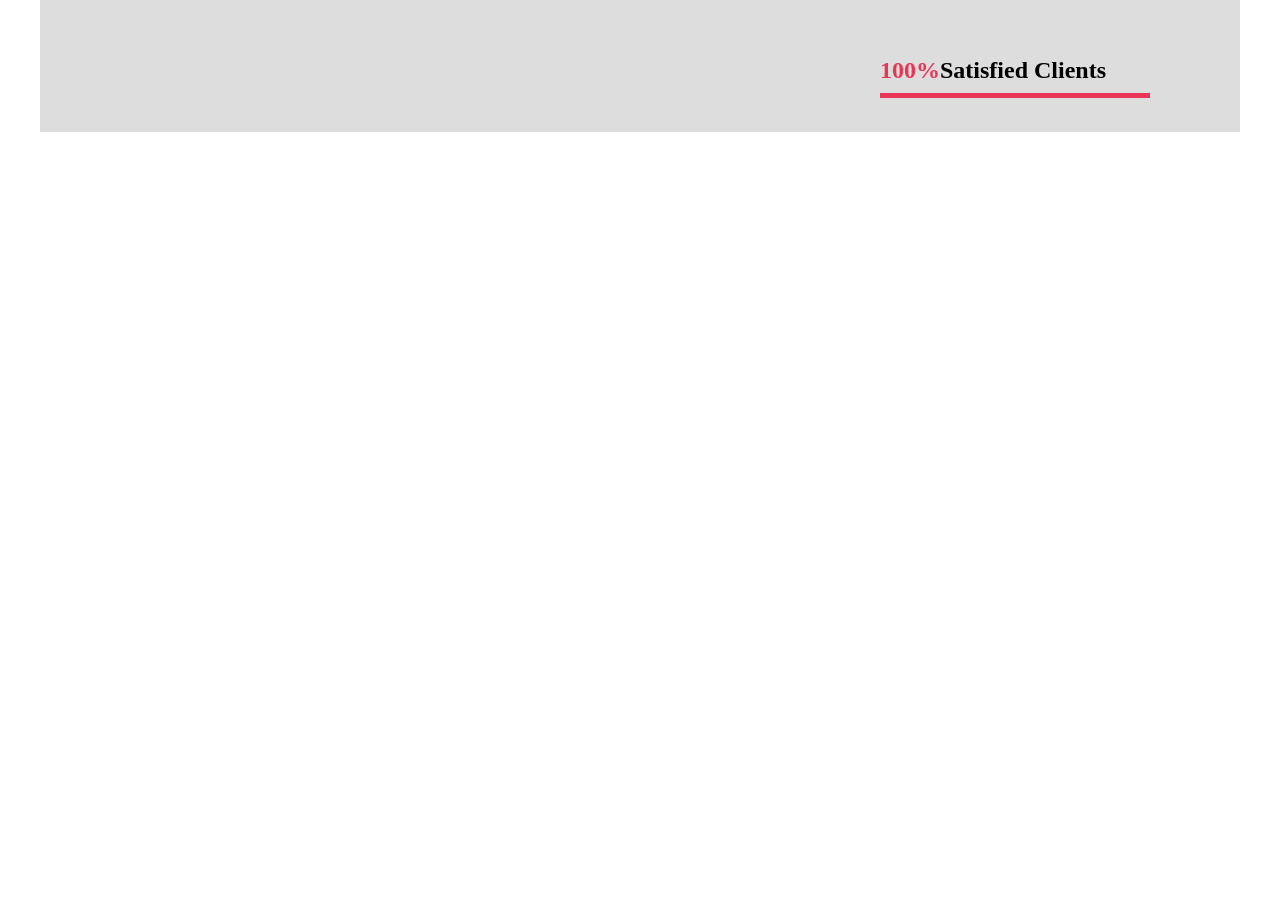
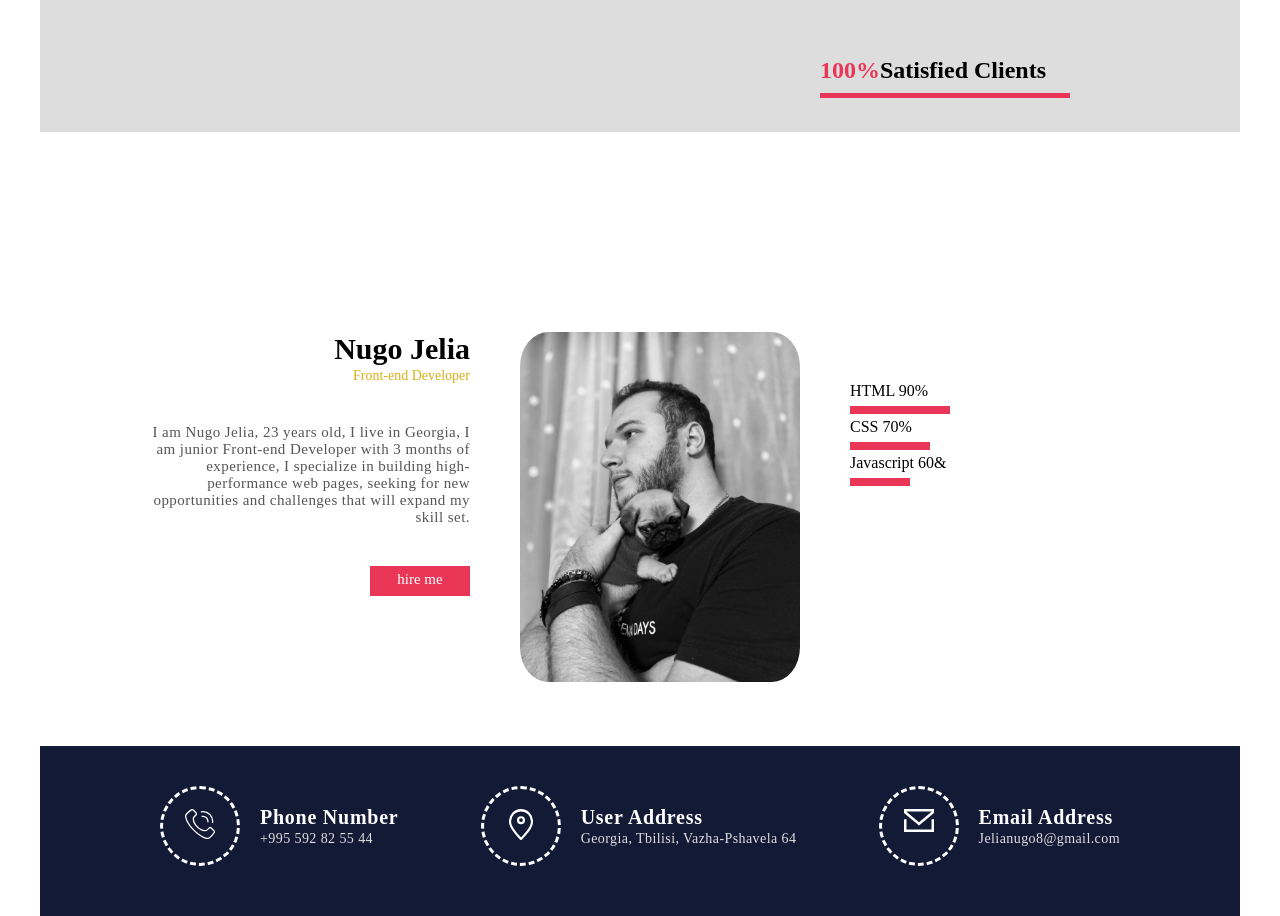
Before and after one commit to Duudaa004/finals-, a plain HTML site: page index.html in a window 1280 px wide. Shown: the part 568-1484 px from the top of the page. Before the commit the page ends 800 px from the top, so only its background shows below. Drawn offline with Linux system fonts and the light colour scheme.

Commit message:
add second section

```diff
--- a/index.html
+++ b/index.html
@@ -55,6 +55,66 @@
             <h3><span class="main_footer_span">100%</span>Satisfied Clients</h3>
         </div>
     </section>
+    <section class="second_section">
+        <div class="second_section_div " >
+            <div class="resume_div">
+                <h2>Nugo Jelia</h2>
+                <span class="resume_span">Front-end Developer</span>
+                <p class="resume">I am Nugo Jelia, 23 years old, I live in Georgia, I am junior Front-end Developer with 3 months of experience, I specialize in building high-performance web pages, seeking for new opportunities and challenges that will expand my skill set.</p>
+                <a href="index.html" class="hire">
+                    <div class="hire_button">
+                        <span>hire me</span>
+                    </div>
+                </a>
+            </div>
+            <div>
+                <img src="./images/img1.jpg" alt="main image" class="slide">
+            </div>
+            <div class="stats_container">
+                <div class="hidden">
+                <div class="html">
+                    <span class="stat">HTML 90%</span>
+                </div>
+                <div class="css">
+                    <span class="stat">CSS 70%</span>
+                </div>
+                <div class="js">
+                    <span class="stat">Javascript 60&</span>
+                </div>
+                </div>
+            </div>
+        </div>
+        <div class="second_footer">
+            <div class="contact_info">
+                <div class="icon">
+                    <img src="./images/phone.svg" alt="phone logo">
+                </div>
+                <div>
+                    <h4 class="second_footer_info">Phone Number</h2>
+                    <span class="second_footer_span">+995 592 82 55 44</span>
+                </div>
+            </div>
+            <div class="contact_info">
+                <div class="icon">
+                 <img src="./images/location.svg" alt="location icon">
+                </div>
+                <div>
+                <h4 class="second_footer_info">User Address</h4>
+                <span class="second_footer_span">Georgia, Tbilisi, Vazha-Pshavela 64</span>
+                </div>
+
+            </div>
+            <div class="contact_info">
+                <div  class="icon">
+                <img src="./images/email.svg" alt="email icon">
+                </div>
+                <div>
+                <h4 class="second_footer_info">Email Address</h4>
+                <span class="second_footer_span">Jelianugo8@gmail.com</span>
+                </div>
+            </div>
+        </div>
+    </section>
     <script src="script.js"></script>
 </body>
 </html>
--- a/script.js
+++ b/script.js
@@ -35,3 +35,17 @@ function nextSlide(){
     slideIndex++;
     showSlide(slideIndex);
 }
+
+
+const observer = new IntersectionObserver((entries) => {
+    entries.forEach((entry) => {
+        console.log(entry)
+        if (entry.isIntersecting) {
+            entry.target.classList.add('show');
+        }else {
+            entry.target.classList.remove('show');
+        }
+    });
+});
+const hiddenElements = document.querySelectorAll('.hidden');
+hiddenElements.forEach((el) =>  observer.observe(el));
--- a/style.css
+++ b/style.css
@@ -151,14 +151,161 @@ h3{
 .main_footer{
     margin-top: 60px;
     display: inline-block;
-    margin-left: 70%;
+    margin-left: 65%;
     margin-bottom: 30px;
 }
 
 .main_footer::after {
     content: "";
-    width: 270px;
+    width: 250px;
     height: 5px;
     display: inline-block;
     background-color: #E93656;
 }
+
+/* second section */
+.second_section{
+    max-width: 1200px;
+    margin-left: auto;
+    margin-right: auto;
+    margin-top: 200px;
+}
+
+.second_section_div {
+    margin-top: 100px;
+    max-width: 1000px;
+    margin-left: auto;
+    margin-right: auto;
+    display: flex;
+    flex-direction: row;
+    gap: 50px;
+}
+
+.resume_div{
+    text-align: right;
+    max-width: 330px;
+}
+
+h2{
+    font-size: 30px;
+}
+
+.resume_span{
+    font-size: 14px;
+    color: #DAAE19;
+}
+
+.resume {
+    margin-top: 40px;
+    font-size: 15px;
+    letter-spacing: 0.45px;
+    color: #555555;
+}
+
+.hire_button{
+    margin-top: 40px;
+    display: inline-block;
+    width: 100px;
+    height: 30px;
+    text-align: center;
+    padding-top: 5px;
+    background-color:  #E93656;
+}
+.hire {
+    color:#FFFFFF;
+    font-size: 15px;
+}
+
+.hire_button:hover{
+    color: red;
+    background-color: white;
+}
+
+.stats_container{
+    display: flex;
+    flex-direction: column;
+    gap: 30px;
+    width: 100px;
+    margin-top: 50px;
+}
+
+.html::after {
+    content: "";
+    width: 100px;
+    height: 8px;
+    display: inline-block;
+    background-color: #E93656;
+}
+
+.css::after{
+    content: "";
+    width: 80px;
+    height: 8px;
+    display: inline-block;
+    background-color: #E93656;
+}
+
+.js::after{
+    content: "";
+    width: 60px;
+    height: 8px;
+    display: inline-block;
+    background-color: #E93656;
+}
+
+.hidden {
+    opacity: 0;
+    transition: all 1s;
+    transform: translateX(-100%);
+}
+
+.show {
+    opacity: 1;
+    transform: translateX(0);
+}
+
+.second_footer {
+    margin-top: 60px;
+    background-color: #131A36;
+    display: flex;
+    justify-content: space-between;
+    padding-left: 10%;
+    padding-right: 10%;
+    padding-top: 40px;
+    padding-bottom: 50px;
+}
+
+.contact_info{
+    display: flex;
+    gap: 20px;
+}
+.icon {
+    width: 80px;
+    height: 80px;
+    border: 3px dashed white;
+    border-radius: 50%;
+    text-align: center;
+    padding-top: 20px;
+    padding-left: 15px;
+    padding-right: 15px;
+
+}
+
+.icon:hover{
+    background-color:#E93656 ;
+    transition-delay: 0.1s;
+    cursor: pointer;
+}
+
+.second_footer_info{
+    margin-top: 20px;
+    font-size: 20px;
+    letter-spacing: 0.75px;
+    color: #FFFFFF;
+}
+
+.second_footer_span{
+    color: #DFDFDF;
+    font-size: 14px;
+    letter-spacing: 0.42px;
+}
```
Also changed, not shown: images/email.svg (added), images/location.svg (added), images/phone.svg (added).
